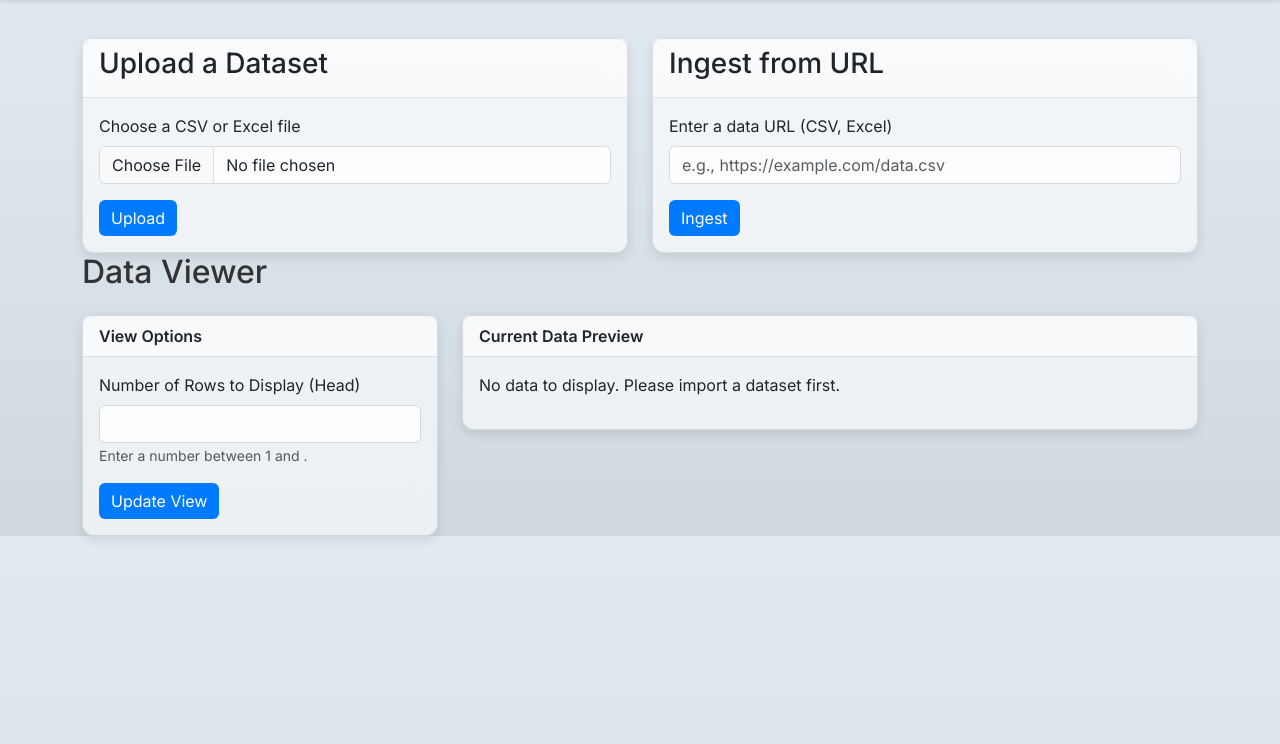
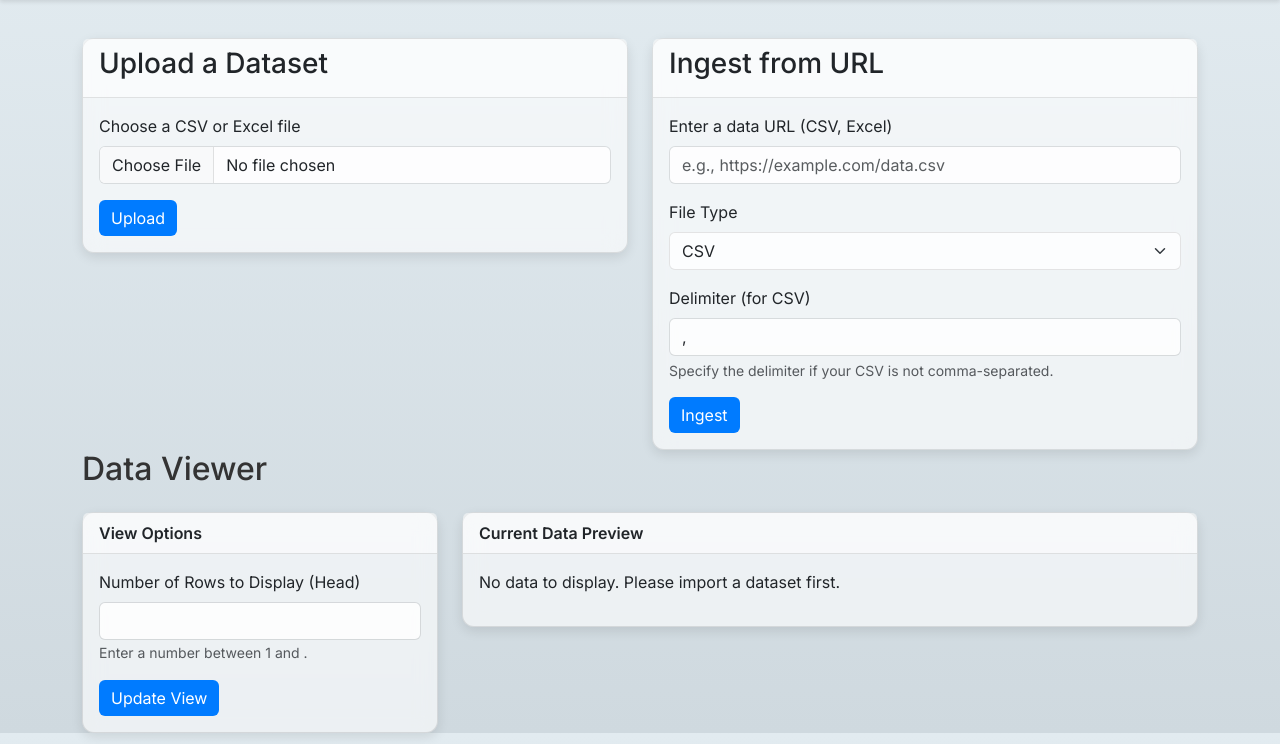
Before and after one commit to laxjovial/data_sci_webapp, a Flask app: page / in a window 1280 px wide. Shown: the part 56-800 px from the top of the page. Run offline with Flask 3, Linux system fonts and the light colour scheme; some libraries are stand-ins or nearby versions.

Commit message:
Update index.html

```diff
--- a/templates/index.html
+++ b/templates/index.html
@@ -27,7 +27,20 @@
                 <form action="{{ url_for('ingest_url') }}" method="post">
                     <div class="mb-3">
                         <label for="url_link" class="form-label">Enter a data URL (CSV, Excel)</label>
-                        <input type="url" class="form-control" id="url_link" name="url_link" placeholder="e.g., https://example.com/data.csv" required>
+                        <input type="url" class="form-control" id="url_link" name="url_input" placeholder="e.g., https://example.com/data.csv" required>
+                    </div>
+                    <div class="mb-3">
+                        <label for="file_type" class="form-label">File Type</label>
+                        <select class="form-select" id="file_type" name="file_type" required>
+                            <option value="csv">CSV</option>
+                            <option value="excel">Excel</option>
+                            <option value="json">JSON</option>
+                        </select>
+                    </div>
+                    <div class="mb-3">
+                        <label for="delimiter" class="form-label">Delimiter (for CSV)</label>
+                        <input type="text" class="form-control" id="delimiter" name="delimiter" value="," placeholder="," aria-describedby="delimiterHelp">
+                        <div id="delimiterHelp" class="form-text">Specify the delimiter if your CSV is not comma-separated.</div>
                     </div>
                     <button type="submit" class="btn btn-primary">Ingest</button>
                 </form>
```
